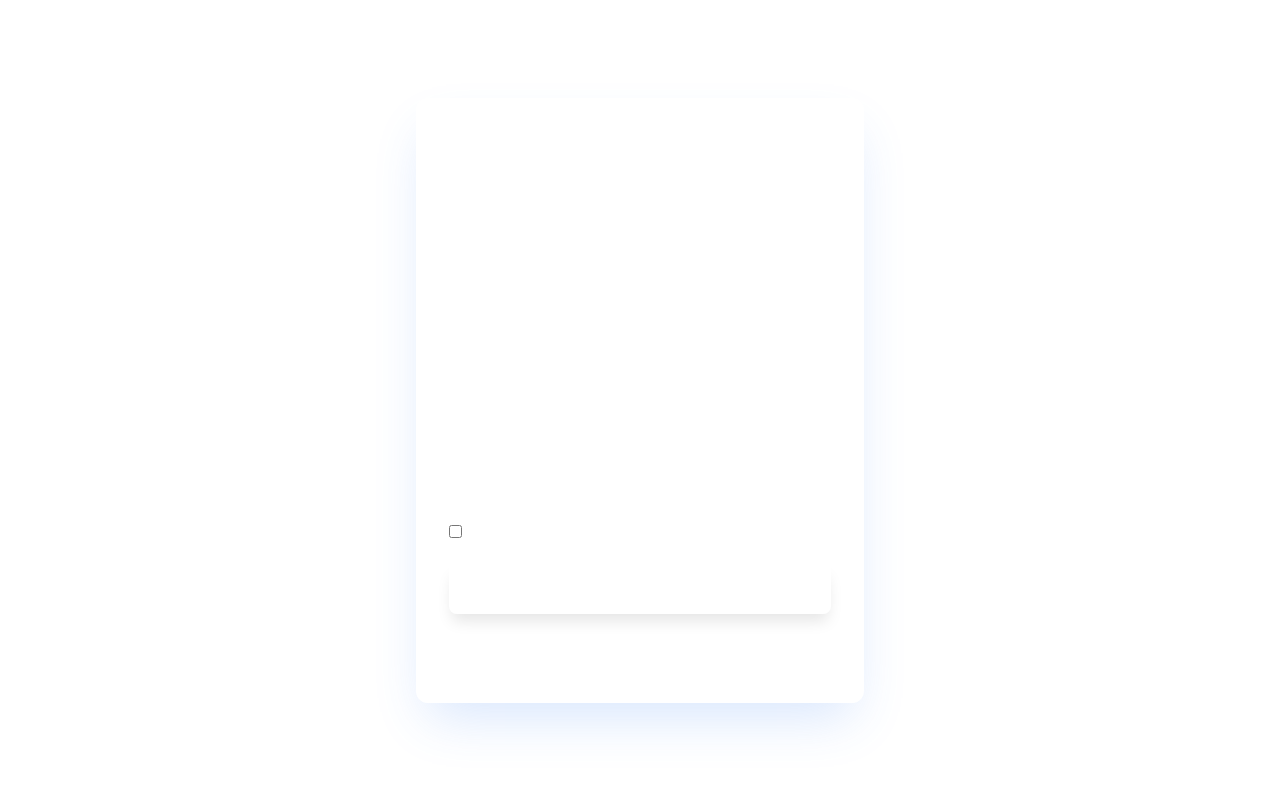
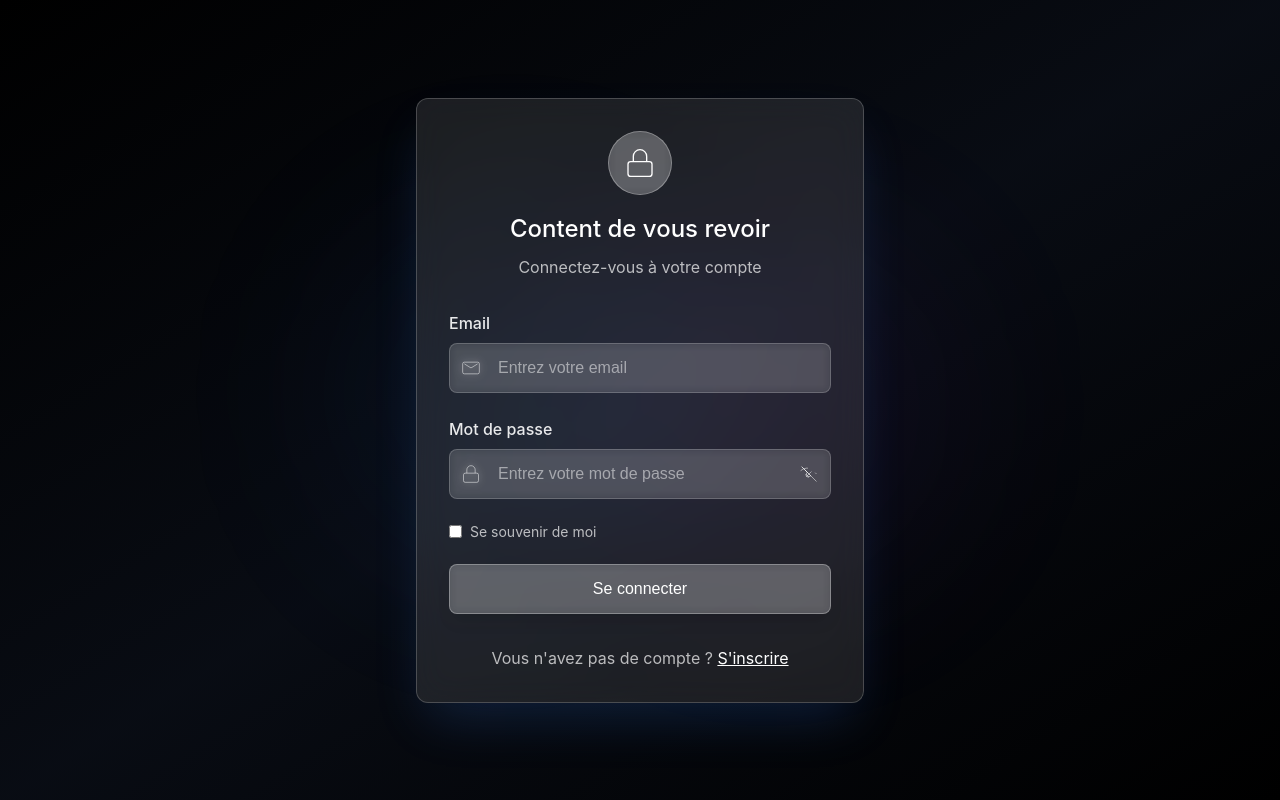
Before and after one commit to Assel-El-Fadil/Gestion_Evenements, a PHP site: page /signin.php in a window 1280 px wide. Run offline with PHP 8.4, Linux system fonts and the light colour scheme; a stand-in replaces the project's code that opens the database connection.

Commit message:
fixed broken styling

```diff
--- a/signin.php
+++ b/signin.php
@@ -1,11 +1,6 @@
 <?php
 
 require "database.php";
-
-// Gate access behind a successful reCAPTCHA challenge
-if (session_status() === PHP_SESSION_NONE) {
-    session_start();
-}
 
 db_connect();
 
@@ -29,9 +24,6 @@ if ($_SERVER["REQUEST_METHOD"] === "POST") {
                 $_SESSION["user_id"] = $idUtilisateur;
                 $_SESSION["user_role"] = $role;
                 $_SESSION["user_name"] = $nom . " " . $prenom;
-                if (isset($_SESSION['recaptcha_ok'])) {
-                    unset($_SESSION['recaptcha_ok']);
-                }
 
                 // Redirect based on user role
                 switch($role) {
@@ -76,6 +68,8 @@ if ($_SERVER["REQUEST_METHOD"] === "POST") {
 
         body {
             font-family: -apple-system, BlinkMacSystemFont, "Segoe UI", Roboto, "Helvetica Neue", Arial, sans-serif;
+            background-color: #000000;
+            color: #ffffff;
             min-height: 100vh;
             display: flex;
             align-items: center;
@@ -83,6 +77,48 @@ if ($_SERVER["REQUEST_METHOD"] === "POST") {
             padding: 1rem;
             position: relative;
             overflow: hidden;
+        }
+
+        /* Background layers */
+        .bg-gradient {
+            position: absolute;
+            inset: 0;
+            background: linear-gradient(to bottom right, #000000, rgba(17, 24, 39, 0.5), #000000);
+            z-index: 0;
+        }
+
+        /* Animated orbs */
+        .orb {
+            position: absolute;
+            border-radius: 50%;
+            filter: blur(96px);
+            animation: pulse 4s cubic-bezier(0.4, 0, 0.6, 1) infinite;
+        }
+
+        .orb-1 {
+            top: 25%;
+            left: 25%;
+            width: 384px;
+            height: 384px;
+            background-color: rgba(59, 130, 246, 0.1);
+        }
+
+        .orb-2 {
+            bottom: 25%;
+            right: 25%;
+            width: 384px;
+            height: 384px;
+            background-color: rgba(168, 85, 247, 0.1);
+            animation-delay: 1s;
+        }
+
+        @keyframes pulse {
+            0%, 100% {
+                opacity: 1;
+            }
+            50% {
+                opacity: 0.5;
+            }
         }
 
         .login-card {
```
